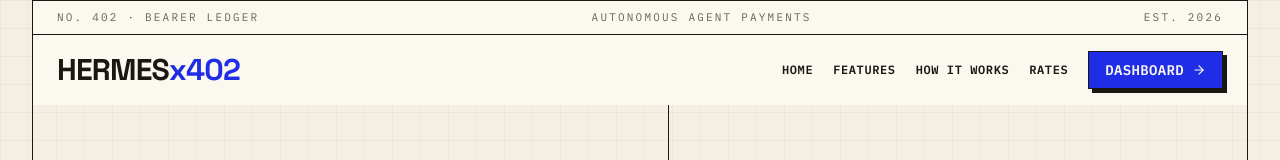
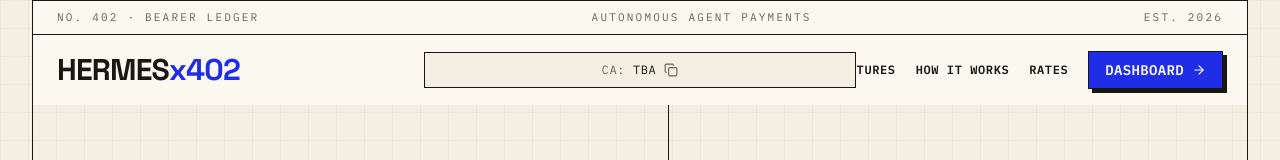
Before and after one commit to ctrlshifthash/Hermesx402, a React (Vite) app in the folder frontend/: page / in a window 1280 px wide. Shown: the top 160 px of the page. Built offline with nearby package versions, Linux system fonts and the light colour scheme; no server answers.

Commit message:
Landing: centered 'CA: TBA' copy-to-clipboard button (60ch wide)
Co-Authored-By: Claude Opus 4.7 (1M context) <noreply@anthropic.com>

```diff
--- a/frontend/src/pages/Landing.tsx
+++ b/frontend/src/pages/Landing.tsx
@@ -10,6 +10,7 @@ import {
   Database,
   Clock,
   Store,
+  Copy,
 } from "lucide-react";
 import { Link } from "react-router-dom";
 import DemoButton from "@/components/DemoButton";
@@ -102,6 +103,37 @@ function LedgerTape() {
   );
 }
 
+// Token contract address — swap "TBA" for the real address at launch.
+const CONTRACT_ADDRESS = "TBA";
+
+function CopyCA() {
+  const [copied, setCopied] = useState(false);
+  const copy = async () => {
+    try {
+      await navigator.clipboard.writeText(CONTRACT_ADDRESS);
+    } catch {
+      /* clipboard blocked — ignore */
+    }
+    setCopied(true);
+    setTimeout(() => setCopied(false), 1500);
+  };
+  return (
+    <button
+      onClick={copy}
+      title="Copy contract address"
+      className="hidden w-[60ch] max-w-[42vw] items-center justify-center gap-2 border border-rule bg-paper px-4 py-2 font-mono text-[12px] uppercase tracking-wider text-ink hover:bg-paper-200 lg:flex"
+    >
+      <span className="text-ink-500">CA:</span>
+      <span className="truncate">{CONTRACT_ADDRESS}</span>
+      {copied ? (
+        <span className="shrink-0 text-credit">copied</span>
+      ) : (
+        <Copy className="h-3.5 w-3.5 shrink-0 text-ink-500" />
+      )}
+    </button>
+  );
+}
+
 const FEATURES = [
   [
     Brain,
@@ -150,10 +182,15 @@ export default function Landing() {
           <span className="hidden sm:block">Autonomous Agent Payments</span>
           <span>Est. 2026</span>
         </div>
-        <div className="flex flex-wrap items-center justify-between gap-4 px-6 py-4">
+        <div className="relative flex flex-wrap items-center justify-between gap-4 px-6 py-4">
           <Link to="/" className="font-display text-3xl font-bold tracking-tight">
             HERMES<span className="text-accent">x402</span>
           </Link>
+          <div className="pointer-events-none absolute left-1/2 -translate-x-1/2">
+            <div className="pointer-events-auto">
+              <CopyCA />
+            </div>
+          </div>
           <nav className="flex items-center gap-5 text-[12px] font-semibold uppercase tracking-wider">
             <Link to="/" className="hover:text-accent">Home</Link>
             <a href="#what" className="hover:text-accent">Features</a>
```
